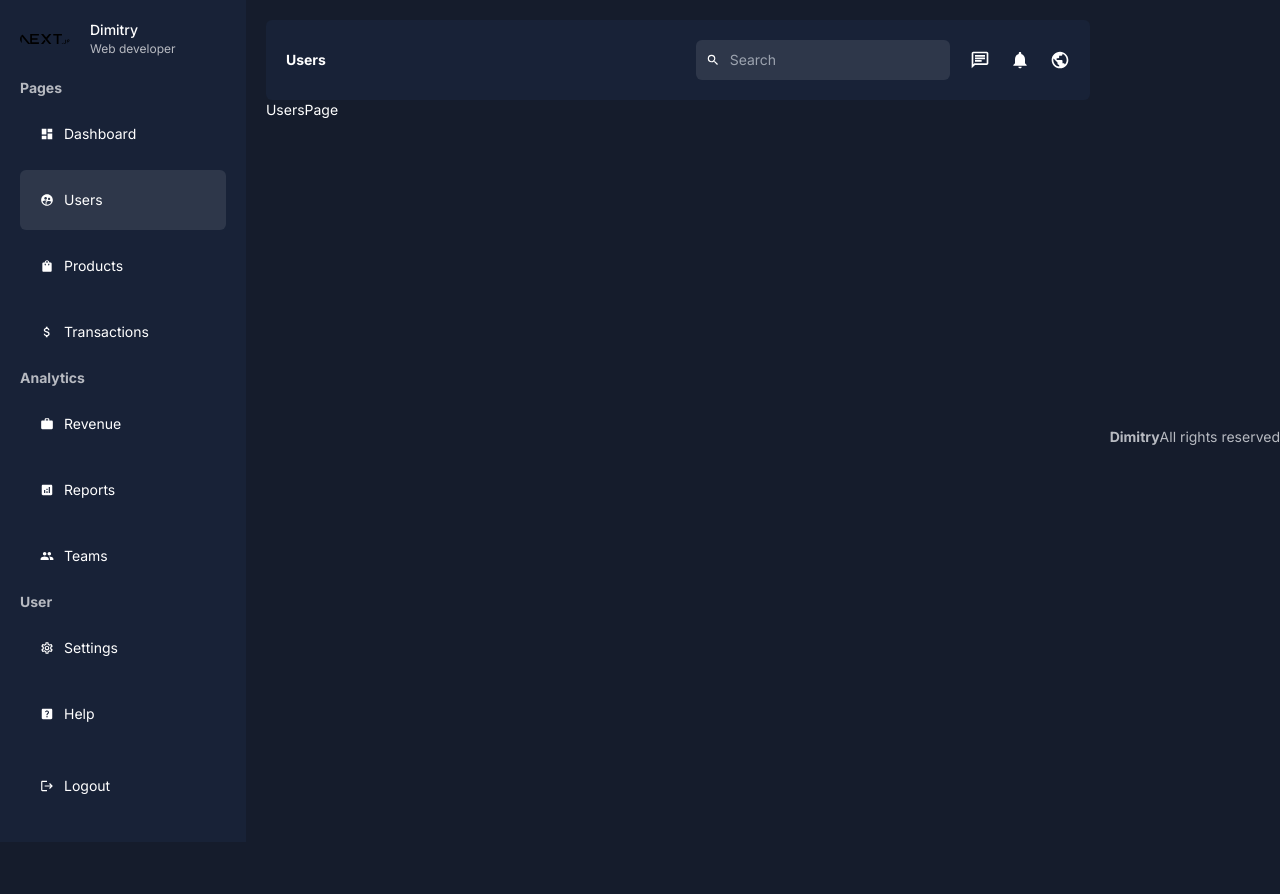
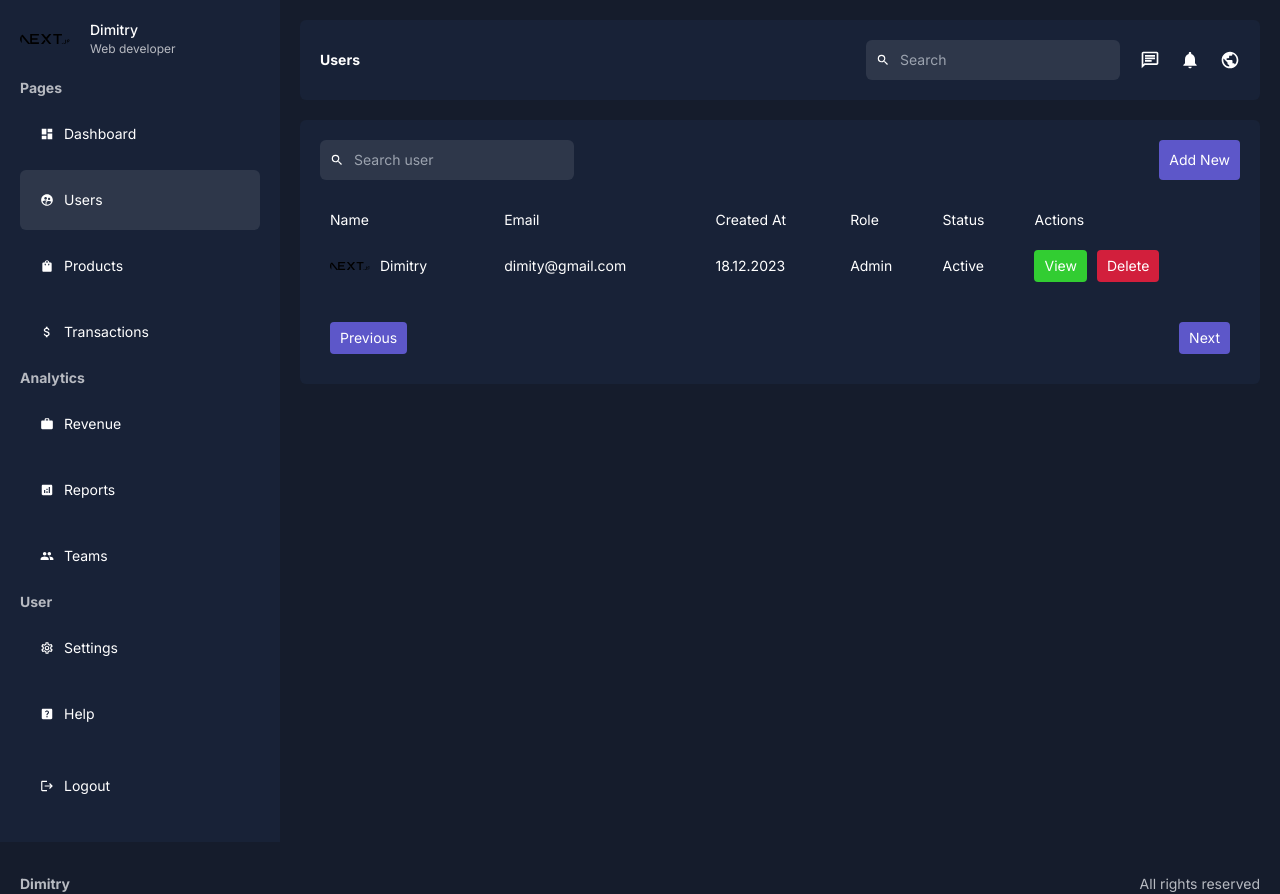
Before and after one commit to Dimitry-prog/next-admin, a Next.js app: page /dashboard/users in a window 1280 px wide. Before the commit the page ends 842 px from the top, so only its background shows below. Built offline with nearby package versions, Linux system fonts and the light colour scheme.

Commit message:
feat: users and products ui

```diff
--- a/app/dashboard/layout.tsx
+++ b/app/dashboard/layout.tsx
@@ -5,14 +5,16 @@ import DashboardFooter from "@/features/dashboard/components/footer";
 
 const Layout = ({ children }: { children: ReactNode }) => {
   return (
+    <>
       <main className='flex'>
         <DashboardSideBar/>
         <section className='p-5 flex-4'>
           <DashboardNavbar/>
           {children}
         </section>
+      </main>
       <DashboardFooter/>
-    </main>
+    </>
   );
 };
 
--- a/app/dashboard/page.tsx
+++ b/app/dashboard/page.tsx
@@ -1,22 +1,8 @@
-import Card from "@/features/dashboard/components/card";
-import RightBar from "@/features/dashboard/components/rightbar";
-import Transaction from "@/features/dashboard/components/transaction";
-import Chart from "@/features/dashboard/components/chart";
+import Dashboard from "@/features/dashboard";
 
 const DashboardPage = () => {
   return (
-    <div className='mt-5 flex gap-5'>
-      <div className='flex-3 flex flex-col gap-5'>
-        <ul className='flex justify-between gap-5'>
-          <Card/>
-          <Card/>
-          <Card/>
-        </ul>
-        <Transaction/>
-        <Chart/>
-      </div>
-      <RightBar/>
-    </div>
+    <Dashboard/>
   );
 };
 
--- a/app/dashboard/products/page.tsx
+++ b/app/dashboard/products/page.tsx
@@ -1,8 +1,8 @@
+import Products from "@/features/dashboard/products";
+
 const ProductsPage = () => {
   return (
-    <div>
-      ProductsPage
-    </div>
+    <Products/>
   );
 };
 
--- a/app/dashboard/users/page.tsx
+++ b/app/dashboard/users/page.tsx
@@ -1,8 +1,8 @@
+import Users from "@/features/dashboard/users";
+
 const UsersPage = () => {
   return (
-    <div>
-      UsersPage
-    </div>
+    <Users/>
   );
 };
 
--- a/features/dashboard/components/footer/index.tsx
+++ b/features/dashboard/components/footer/index.tsx
@@ -1,6 +1,6 @@
 const DashboardFooter = () => {
   return (
-    <footer className='mt-8 flex items-center justify-between text-white-dark'>
+    <footer className='px-5 mt-8 flex items-center justify-between text-white-dark'>
       <h5 className='font-bold'>Dimitry</h5>
       <p className='text-sm'>All rights reserved</p>
     </footer>
--- /dev/null
+++ b/features/dashboard/components/pagination/index.tsx
@@ -0,0 +1,10 @@
+const DashboardPagination = () => {
+  return (
+    <div className='p-2.5 flex items-center justify-between'>
+      <button type='button' className='px-2.5 py-1.5 rounded bg-purple disabled:cursor-not-allowed'>Previous</button>
+      <button type='button' className='px-2.5 py-1.5 rounded bg-purple disabled:cursor-not-allowed'>Next</button>
+    </div>
+  );
+};
+
+export default DashboardPagination;
--- /dev/null
+++ b/features/dashboard/components/search/index.tsx
@@ -0,0 +1,18 @@
+'use client';
+
+import { MdSearch } from "react-icons/md";
+
+type DashboardSearchProps = {
+  placeholder: string
+}
+
+const DashboardSearch = ({ placeholder }: DashboardSearchProps) => {
+  return (
+    <div className='p-2.5 flex items-center gap-2.5 rounded-md bg-bg-hover'>
+      <MdSearch/>
+      <input type="text" placeholder={placeholder} className='text-white bg-transparent border-none outline-none'/>
+    </div>
+  );
+};
+
+export default DashboardSearch;
--- a/features/dashboard/index.tsx
+++ b/features/dashboard/index.tsx
@@ -1,7 +1,21 @@
+import Card from "@/features/dashboard/components/card";
+import Transaction from "@/features/dashboard/components/transaction";
+import Chart from "@/features/dashboard/components/chart";
+import RightBar from "@/features/dashboard/components/rightbar";
+
 const Dashboard = () => {
   return (
-    <div>
-      Dashboard
+    <div className='mt-5 flex gap-5'>
+      <div className='flex-3 flex flex-col gap-5'>
+        <ul className='flex justify-between gap-5'>
+          <Card/>
+          <Card/>
+          <Card/>
+        </ul>
+        <Transaction/>
+        <Chart/>
+      </div>
+      <RightBar/>
     </div>
   );
 };
--- /dev/null
+++ b/features/dashboard/products/index.tsx
@@ -0,0 +1,62 @@
+import DashboardSearch from "@/features/dashboard/components/search";
+import Link from "next/link";
+import Image from "next/image";
+import DashboardPagination from "@/features/dashboard/components/pagination";
+
+const Products = () => {
+  return (
+    <div className='p-5 mt-5 rounded-md bg-bg-light'>
+      <div className='flex items-center justify-between'>
+        <DashboardSearch placeholder='Search product'/>
+        <Link href='/dashboard/products/add' className='p-2.5 rounded bg-purple'>Add New</Link>
+      </div>
+
+      <table className='w-full my-5'>
+        <thead>
+        <tr>
+          <td className='p-2.5'>Title</td>
+          <td className='p-2.5'>Description</td>
+          <td className='p-2.5'>Price</td>
+          <td className='p-2.5'>Created At</td>
+          <td className='p-2.5'>Stock</td>
+          <td className='p-2.5'>Actions</td>
+        </tr>
+        </thead>
+        <tbody>
+        <tr>
+          <td className='p-2.5'>
+            <div className='flex items-center gap-2.5'>
+              <Image
+                src='/next.svg'
+                alt='user photo'
+                width={40}
+                height={40}
+                className='rounded-full object-cover'
+              />
+              Mac
+            </div>
+          </td>
+          <td className='p-2.5'>Desc</td>
+          <td className='p-2.5'>$900</td>
+          <td className='p-2.5'>18.12.2023</td>
+          <td className='p-2.5'>72</td>
+          <td className='p-2.5'>
+            <div className='flex gap-2.5'>
+              <Link href='/' className='px-2.5 py-1.5 rounded bg-green'>
+                View
+              </Link>
+              <Link href='/' className='px-2.5 py-1.5 rounded bg-red'>
+                Delete
+              </Link>
+            </div>
+          </td>
+        </tr>
+        </tbody>
+      </table>
+
+      <DashboardPagination/>
+    </div>
+  );
+};
+
+export default Products;
--- /dev/null
+++ b/features/dashboard/users/index.tsx
@@ -0,0 +1,62 @@
+import DashboardSearch from "@/features/dashboard/components/search";
+import Link from "next/link";
+import Image from "next/image";
+import DashboardPagination from "@/features/dashboard/components/pagination";
+
+const Users = () => {
+  return (
+    <div className='p-5 mt-5 rounded-md bg-bg-light'>
+      <div className='flex items-center justify-between'>
+        <DashboardSearch placeholder='Search user'/>
+        <Link href='/dashboard/users/add' className='p-2.5 rounded bg-purple'>Add New</Link>
+      </div>
+
+      <table className='w-full my-5'>
+        <thead>
+        <tr>
+          <td className='p-2.5'>Name</td>
+          <td className='p-2.5'>Email</td>
+          <td className='p-2.5'>Created At</td>
+          <td className='p-2.5'>Role</td>
+          <td className='p-2.5'>Status</td>
+          <td className='p-2.5'>Actions</td>
+        </tr>
+        </thead>
+        <tbody>
+        <tr>
+          <td className='p-2.5'>
+            <div className='flex items-center gap-2.5'>
+              <Image
+                src='/next.svg'
+                alt='user photo'
+                width={40}
+                height={40}
+                className='rounded-full object-cover'
+              />
+              Dimitry
+            </div>
+          </td>
+          <td className='p-2.5'>dimity@gmail.com</td>
+          <td className='p-2.5'>18.12.2023</td>
+          <td className='p-2.5'>Admin</td>
+          <td className='p-2.5'>Active</td>
+          <td className='p-2.5'>
+            <div className='flex gap-2.5'>
+              <Link href='/' className='px-2.5 py-1.5 rounded bg-green'>
+                View
+              </Link>
+              <Link href='/' className='px-2.5 py-1.5 rounded bg-red'>
+                Delete
+              </Link>
+            </div>
+          </td>
+        </tr>
+        </tbody>
+      </table>
+
+      <DashboardPagination/>
+    </div>
+  );
+};
+
+export default Users;
```
Lines whose indentation alone changed are shown as unchanged.
